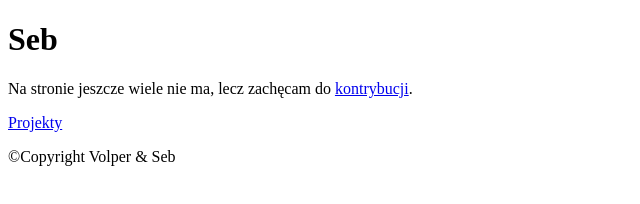
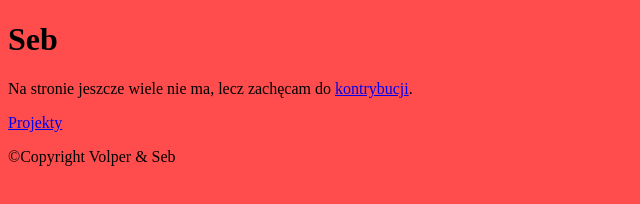
Before and after one commit to Seb-M11/sebson.tk, a plain HTML site: page index.html in a window 1280 px wide. Shown: the whole page, without its empty margins (0-640 px from the left). Drawn offline with Linux system fonts and the light colour scheme.

Commit message:
Update index.html

```diff
--- a/index.html
+++ b/index.html
@@ -7,6 +7,12 @@
   <meta name="viewport" content="width=device-width, initial-scale=1.0">
 
   <title>Sebson.tk</title>
+
+  <style>
+html{
+	background-color:#ff4d4d
+	}
+</style>
 
 </head>
 
```
